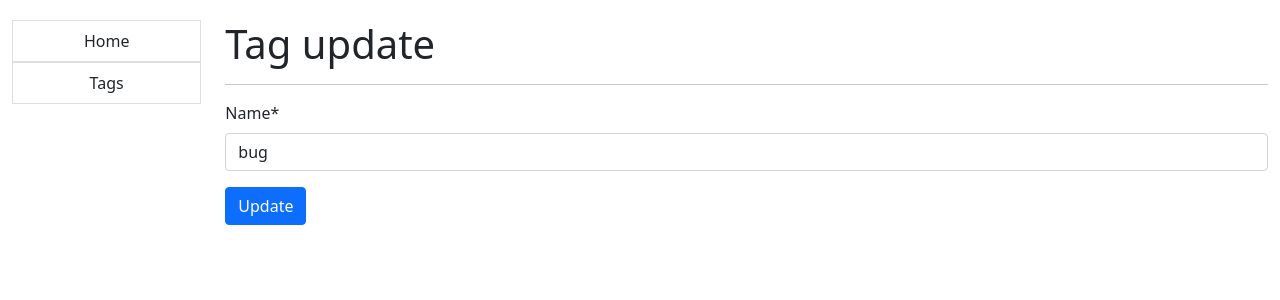
After one commit to usrofgh/django_mate_practice, a Django app: page /tags/1/ in a window 1280 px wide. The commit adds this page. Shown: the top 300 px of the page. Run offline with Django 4.2, Linux system fonts and the light colour scheme; data comes from the database, SQL or seed files in the repository; some libraries are stand-ins or nearby versions.

Commit message:
Realize ability to update tags

```diff
--- /dev/null
+++ b/templates/todo/tag_form.html
@@ -0,0 +1,16 @@
+{% extends 'base.html' %}
+{% load crispy_forms_tags %}
+
+{% block title %}
+  <title>Tag update</title>
+{% endblock %}
+
+{% block content %}
+  <h1>Tag update</h1>
+  <hr>
+  <form action="" method="post">
+    {% csrf_token %}
+    {{ form|crispy }}
+    <input type="submit" value="Update" class="btn btn-primary">
+  </form>
+{% endblock %}
--- a/templates/todo/tag_list.html
+++ b/templates/todo/tag_list.html
@@ -19,7 +19,7 @@
       {% for tag in tag_list %}
         <tr>
           <td>{{ tag }}</td>
-          <td><a href="#" class="btn btn-success">Update</a></td>
+          <td><a href="{% url 'todo:tag-update' pk=tag.id %}" class="btn btn-success">Update</a></td>
           <td><a href="#" class="btn btn-danger">Delete</a></td>
       {% endfor %}
     </table>
--- a/todo/urls.py
+++ b/todo/urls.py
@@ -1,10 +1,12 @@
 from django.urls import path
 
-from todo.views import TaskListView, TagListView
+from todo.views import TaskListView, TagListView, TagUpdateView
 
 urlpatterns = [
     path("", TaskListView.as_view(), name="task-list"),
-    path("tags/", TagListView.as_view(), name="tag-list")
+
+    path("tags/", TagListView.as_view(), name="tag-list"),
+    path("tags/<int:pk>/", TagUpdateView.as_view(), name="tag-update")
 ]
 
 app_name = "todo"
--- a/todo/views.py
+++ b/todo/views.py
@@ -1,3 +1,4 @@
+from django.urls import reverse_lazy
 from django.views import generic
 
 from todo.models import Task, Tag
@@ -9,3 +10,9 @@ class TaskListView(generic.ListView):
 
 class TagListView(generic.ListView):
     model = Tag
+
+
+class TagUpdateView(generic.UpdateView):
+    model = Tag
+    fields = "__all__"
+    success_url = reverse_lazy("todo:tag-list")
```
